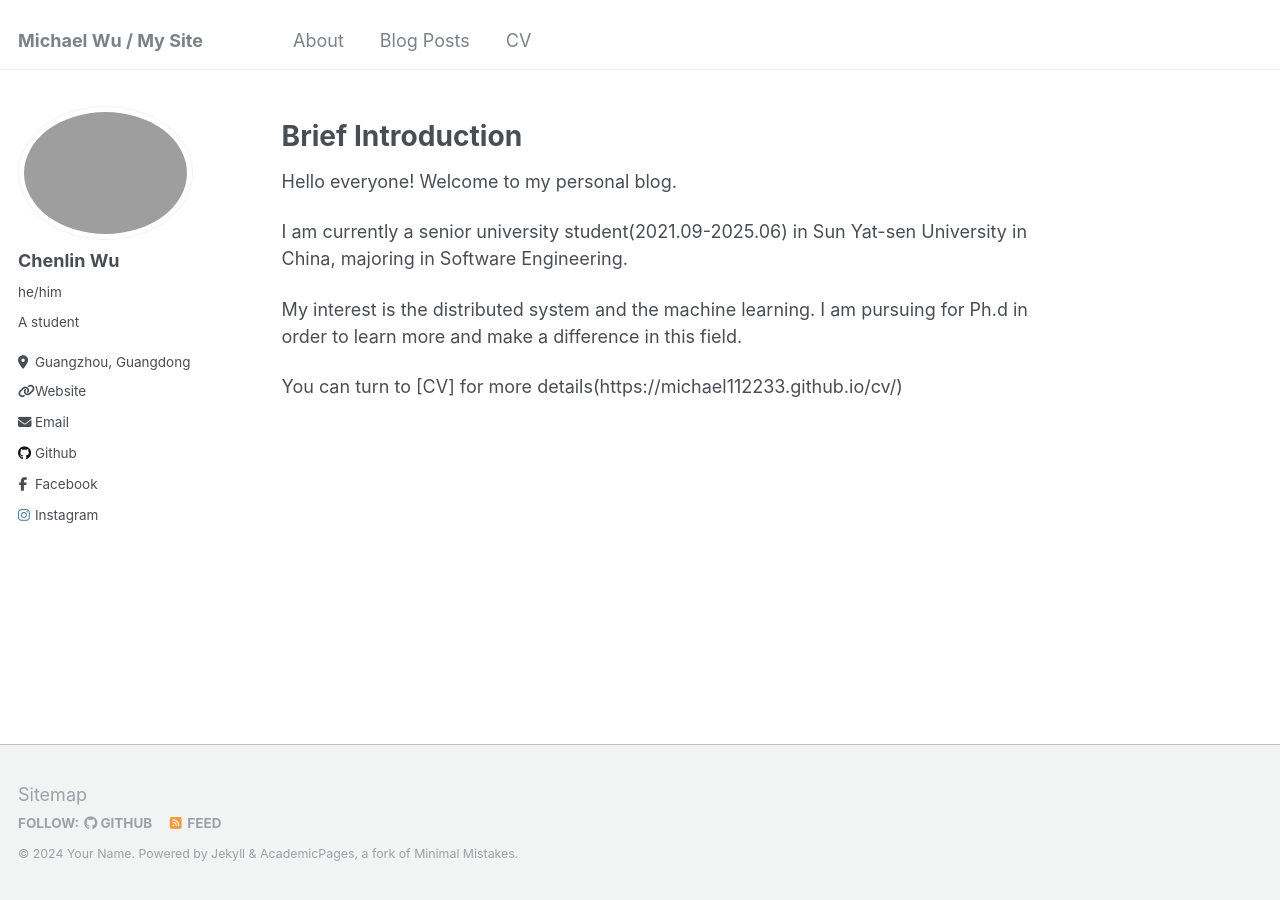
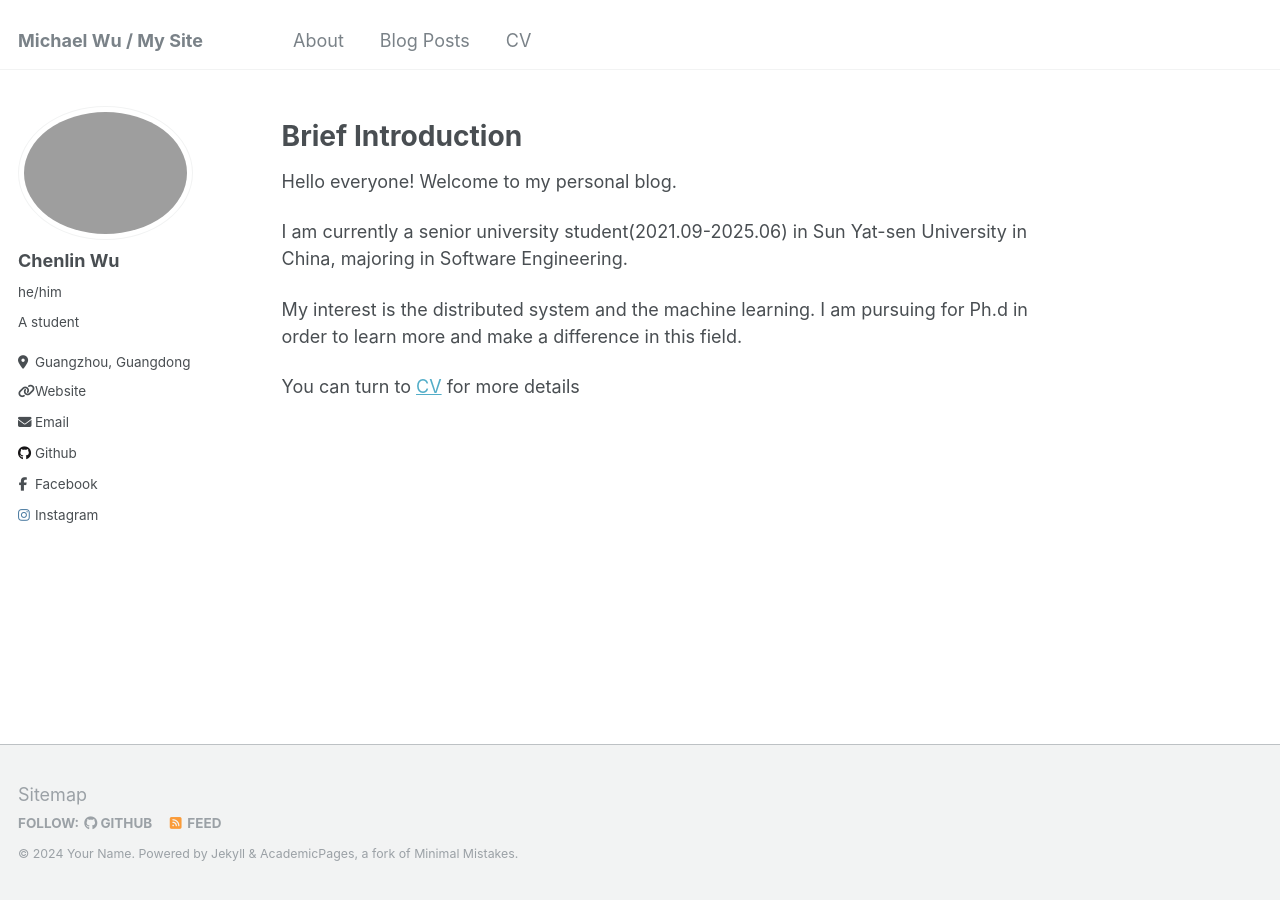
Before and after one commit to Michael112233/Michael112233.github.io, a Jekyll site: the page built from _pages/about.md, in a window 1280 px wide. Built offline with Jekyll 4.4.1, drawn with Linux system fonts in a browser that asks for light colours.

Commit message:
modified:   _pages/about.md 	modified:   _pages/cv.md

```diff
--- a/_pages/about.md
+++ b/_pages/about.md
@@ -15,4 +15,4 @@ I am currently a senior university student(2021.09-2025.06) in Sun Yat-sen Unive
 
 My interest is the distributed system and the machine learning. I am pursuing for Ph.d in order to learn more and make a difference in this field.
 
-You can turn to [CV] for more details(https://michael112233.github.io/cv/)
+You can turn to [CV](https://michael112233.github.io/cv/) for more details
```
Also changed, not shown: _pages/cv.md (+2 -2 lines).
